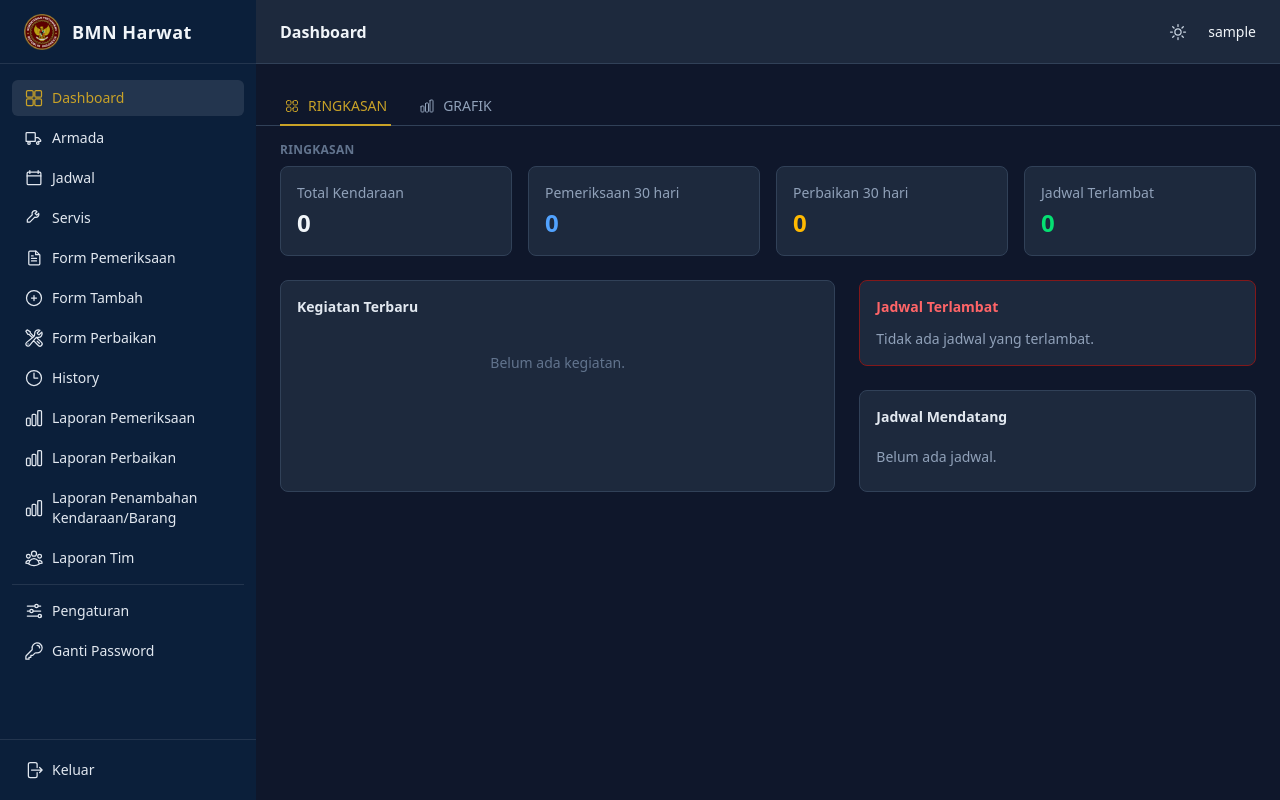
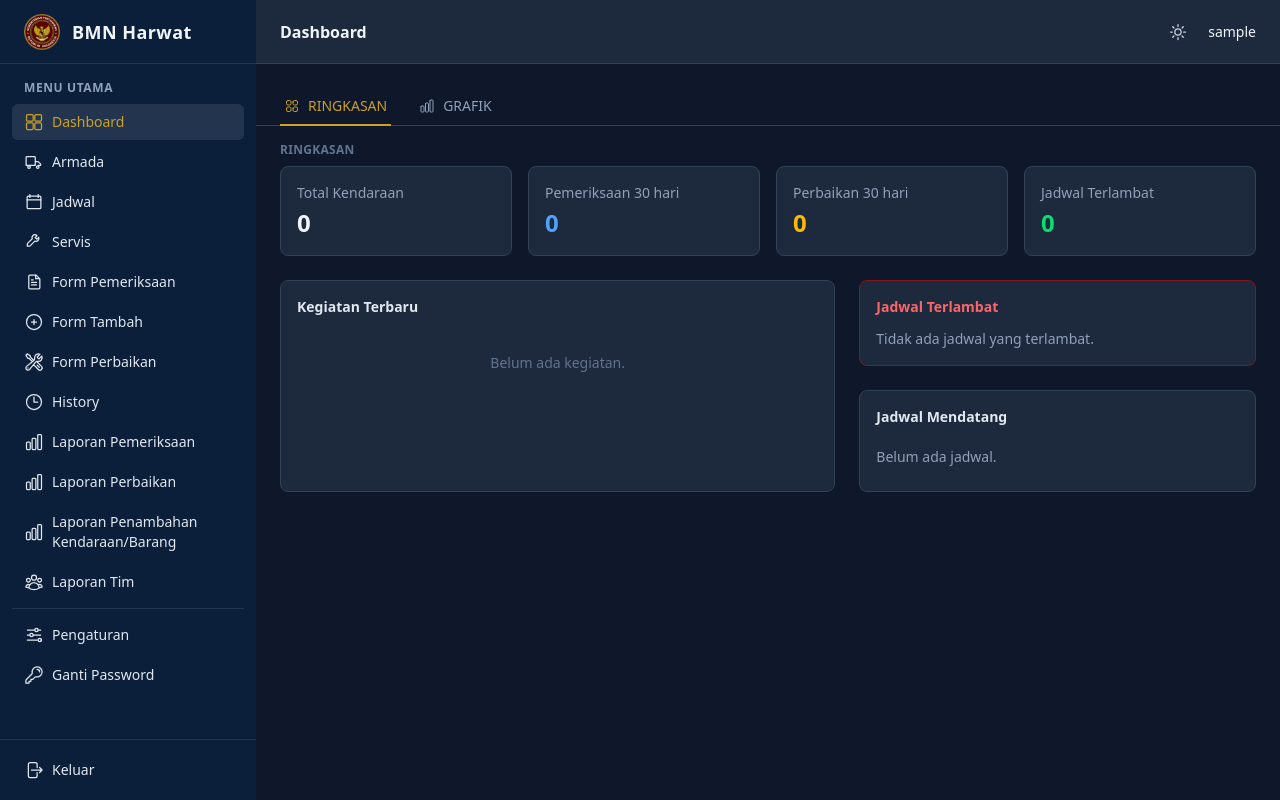
Before and after one commit to nice9uy/harwat_project, a Django app: page /dashboard/ in a window 1280 px wide. Run offline with Django 5.2, Linux system fonts and the light colour scheme; the visitor is signed in with stand-in values (Sample User, id 1); data that the repository does not hold is empty; style sheets or scripts are compiled from the project's sources; some libraries are stand-ins or nearby versions.

Commit message:
Sidebar: Menu Utama heading above the menu
Co-Authored-By: Claude Opus 5.5 <noreply@anthropic.com>

```diff
--- a/templates/base.html
+++ b/templates/base.html
@@ -40,6 +40,7 @@
                 </button>
             </div>
             <nav class="flex-1 overflow-y-auto px-3 py-4 space-y-1 text-sm" hx-boost="true" @click="sidebarOpen = false">
+                <p class="px-3 pb-1 text-xs font-semibold uppercase tracking-wider text-slate-400">Menu Utama</p>
                 {% if 'dashboard' in menu_boleh %}
                 <a href="{% url 'accounts:dashboard' %}" class="flex items-center gap-2 rounded-md px-3 py-2 {% if request.resolver_match.view_name == 'accounts:dashboard' %}bg-white/10 text-gold font-medium{% else %}text-slate-200 hover:bg-white/5{% endif %}">
                     <svg class="h-5 w-5 shrink-0" fill="none" viewBox="0 0 24 24" stroke="currentColor" stroke-width="1.5">
```
